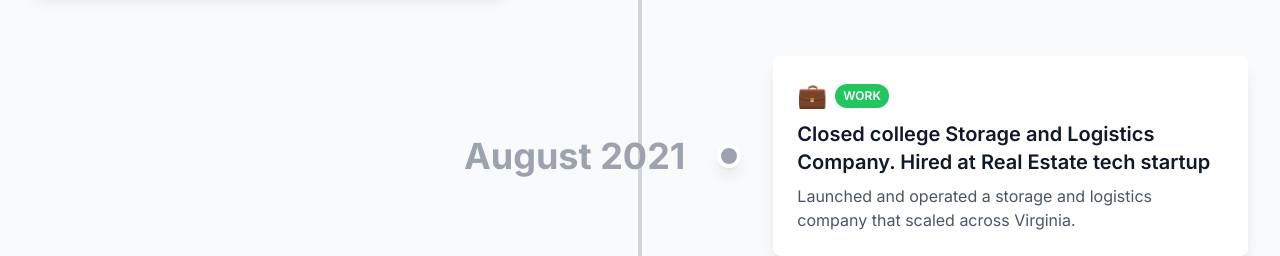
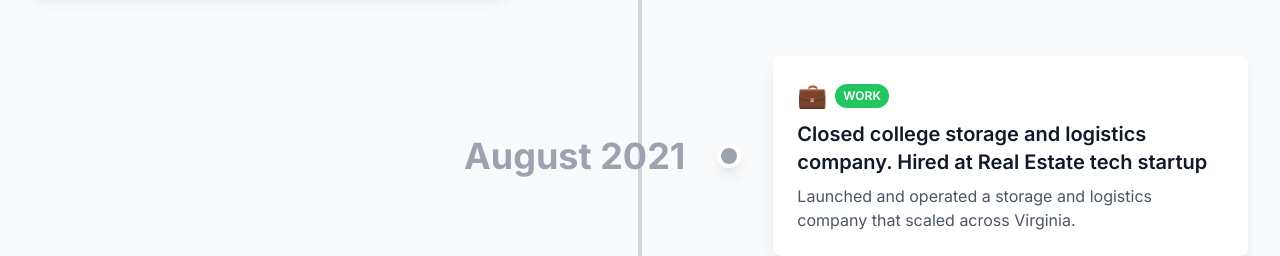
Before and after one commit to t-tann8/TJ-s-Personal-Site, a Next.js app: page / in a window 1280 px wide. Shown: the part 2260-2516 px from the top of the page. Built offline with nearby package versions, Linux system fonts and the light colour scheme.

Commit message:
Small letter update

```diff
--- a/components/Timeline.tsx
+++ b/components/Timeline.tsx
@@ -24,7 +24,7 @@ const Timeline = () => {
     },
     {
       year: 'August 2021',
-      title: 'Closed college Storage and Logistics Company. Hired at Real Estate tech startup',
+      title: 'Closed college storage and logistics company. Hired at Real Estate tech startup',
       description: 'Launched and operated a storage and logistics company that scaled across Virginia.',
       category: 'work'
     },
```
